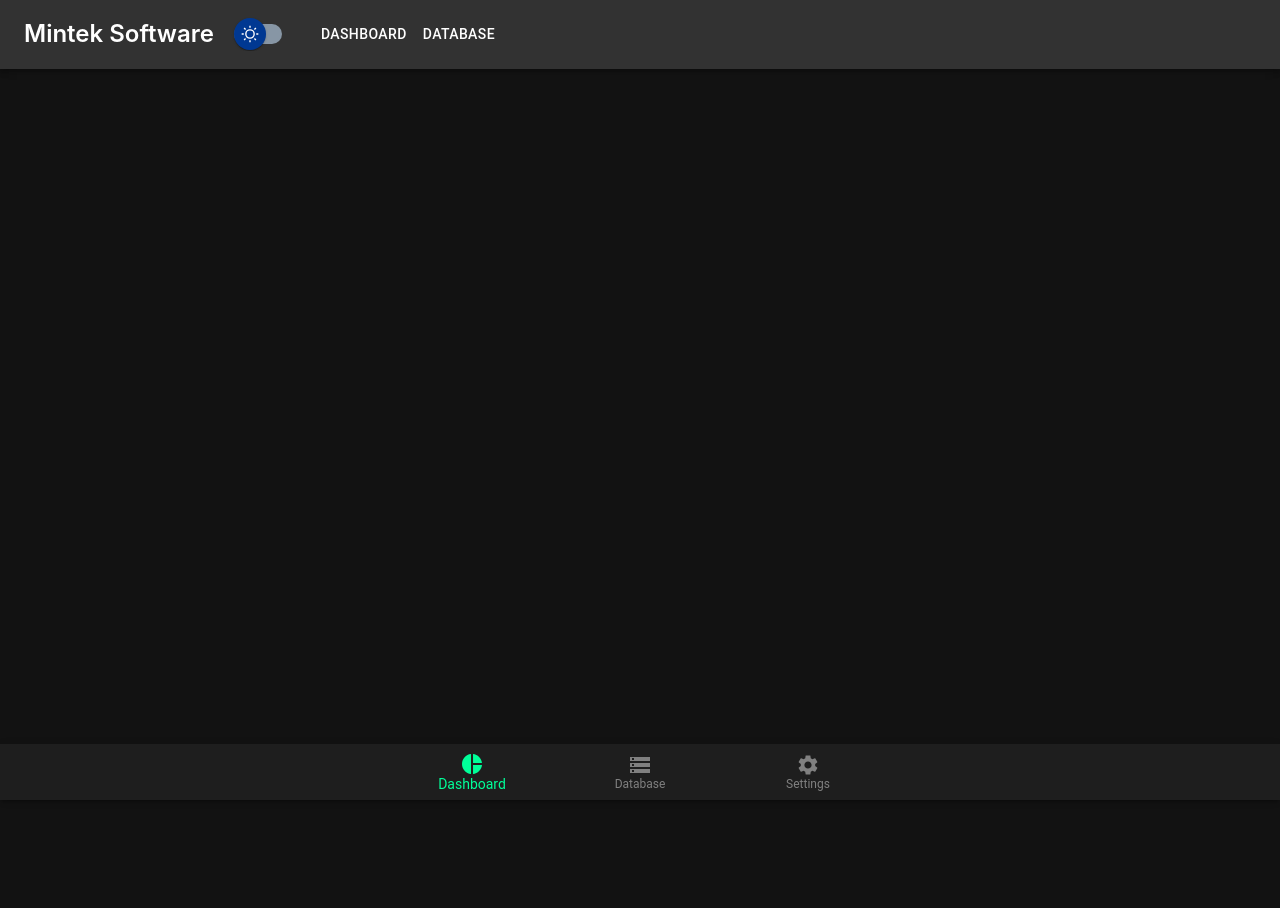
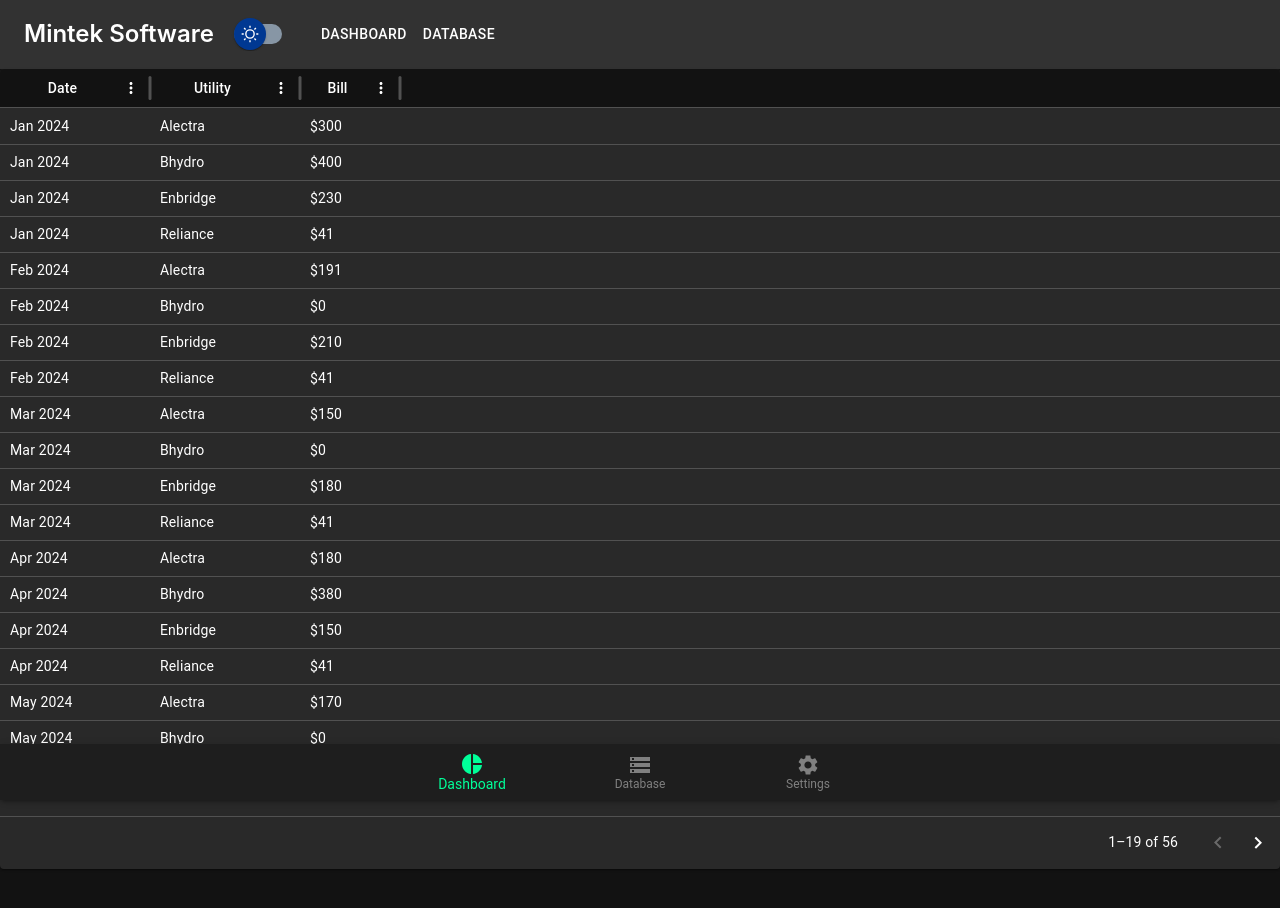
Before and after one commit to Siddharth-A/utility_tracker, a React (Vite) app in the folder utility-tracker/: page /database in a window 1280 px wide. Shown: the top 908 px of the page. Before the commit the page ends 800 px from the top, so only its background shows below. Built offline with nearby package versions, Linux system fonts and the light colour scheme.

Commit message:
Add dashboard table

```diff
--- a/package.json
+++ b/package.json
@@ -5,6 +5,7 @@
     "@mui/icons-material": "^6.4.2",
     "@mui/material": "^6.4.2",
     "@mui/x-charts": "^7.25.0",
+    "@mui/x-data-grid": "^7.27.0",
     "react-router-dom": "^7.1.5"
   }
 }
--- a/utility-tracker/src/App.jsx
+++ b/utility-tracker/src/App.jsx
@@ -4,12 +4,11 @@
 import { BrowserRouter as Router, Routes, Route } from "react-router-dom";
 
 import "./App.css";
-import Pie from "./components/Pie";
-import Chart from "./components/Chart";
-import Dashboard from "./components/Dashboard";
+
 import Navbar from "./components/Navbar";
 import Bottombar from "./components/bottomBar";
-import Monthlypaperview from "./components/Monthlypaperview";
+import Dashboard from "./components/Dashboard";
+import Databasedisp from "./components/Databasedisp";
 
 function App({ toggleDarkMode }) {
   const theme = useTheme(); // Get the current theme
@@ -27,6 +26,9 @@
         <Routes>
           <Route path="/dashboard" element={<Dashboard />} />
           <Route path="/" element={<Dashboard />} />
+          <Route path="/database" element={<Databasedisp />} />
+          <Route path="*" element={<h1>404 - Page Not Found</h1>} />
+
         </Routes>
         <Bottombar />
         {/* <Monthlypaperview /> */}
--- a/utility-tracker/src/components/Chart.jsx
+++ b/utility-tracker/src/components/Chart.jsx
@@ -30,8 +30,6 @@
     }
   });
 
-  console.log("Processed Data:", processedData);
-
   return (
     <Box sx={{ p: 1 }}>
       <BarChart
--- /dev/null
+++ b/utility-tracker/src/components/Databasedisp.jsx
@@ -0,0 +1,24 @@
+import * as React from "react";
+import Box from "@mui/material/Box";
+import { useTheme } from "@mui/material/styles";
+
+import DataTable from "./Datatable";
+
+
+function Databasedisp({ toggleDarkMode }) {
+  const theme = useTheme(); // Get the current theme
+  return (
+    <Box
+      sx={{
+        backgroundColor: theme.palette.background.default, // Apply theme background
+        color: theme.palette.text.primary, // Apply text color based on theme
+        minHeight: "100vh", // Ensure full viewport height
+        width: "auto",
+      }}
+    >
+      <DataTable />
+    </Box>
+  )
+}
+
+export default Databasedisp;
--- /dev/null
+++ b/utility-tracker/src/components/Datatable.jsx
@@ -0,0 +1,51 @@
+import * as React from 'react';
+import Paper from '@mui/material/Paper';
+import { DataGrid } from '@mui/x-data-grid';
+import { fakeData } from './data';
+
+// Define columns
+const columns = [
+    { field: 'date', headerName: 'Date', width: 150, headerAlign: 'center' },
+    { field: 'utility', headerName: 'Utility', width: 150, headerAlign: 'center' },
+    {
+        field: 'bill',
+        headerName: 'Bill',
+        headerAlign: 'center',
+        type: 'number',
+        align: 'left',
+    }
+];
+
+const currencyFormat = (value) =>
+    value.toLocaleString("en-US", {
+      style: "currency",
+      currency: "USD",
+      maximumFractionDigits: 0,
+    });
+
+// Transform `fakeData` into table-friendly format
+const rows = fakeData.flatMap((entry, index) =>
+    Object.keys(entry)
+      .filter((key) => key !== "month" && key !== "year") // Exclude month and year fields
+      .map((utility, utilityIndex) => ({
+        id: `${index}-${utilityIndex}`, // Generate a unique ID
+        date: `${entry.month} ${entry.year}`, // Combine Month + Year
+        utility: utility, // Utility name
+        bill: currencyFormat(entry[utility]) ?? 0, // Ensure bill is always a valid number
+      }))
+);
+
+export default function DataTable() {
+  return (
+    <Paper sx={{ height: 800, width: '100%' }}>
+      <DataGrid
+        rows={rows}
+        columns={columns}
+        pageSizeOptions={[5, 10, 20]}
+        sx={{ border: 0 }}
+        autoPageSize
+        density='compact'
+      />
+    </Paper>
+  );
+}
```
Also changed, not shown: 2 other files (tests, documents, lock files or other folders).
